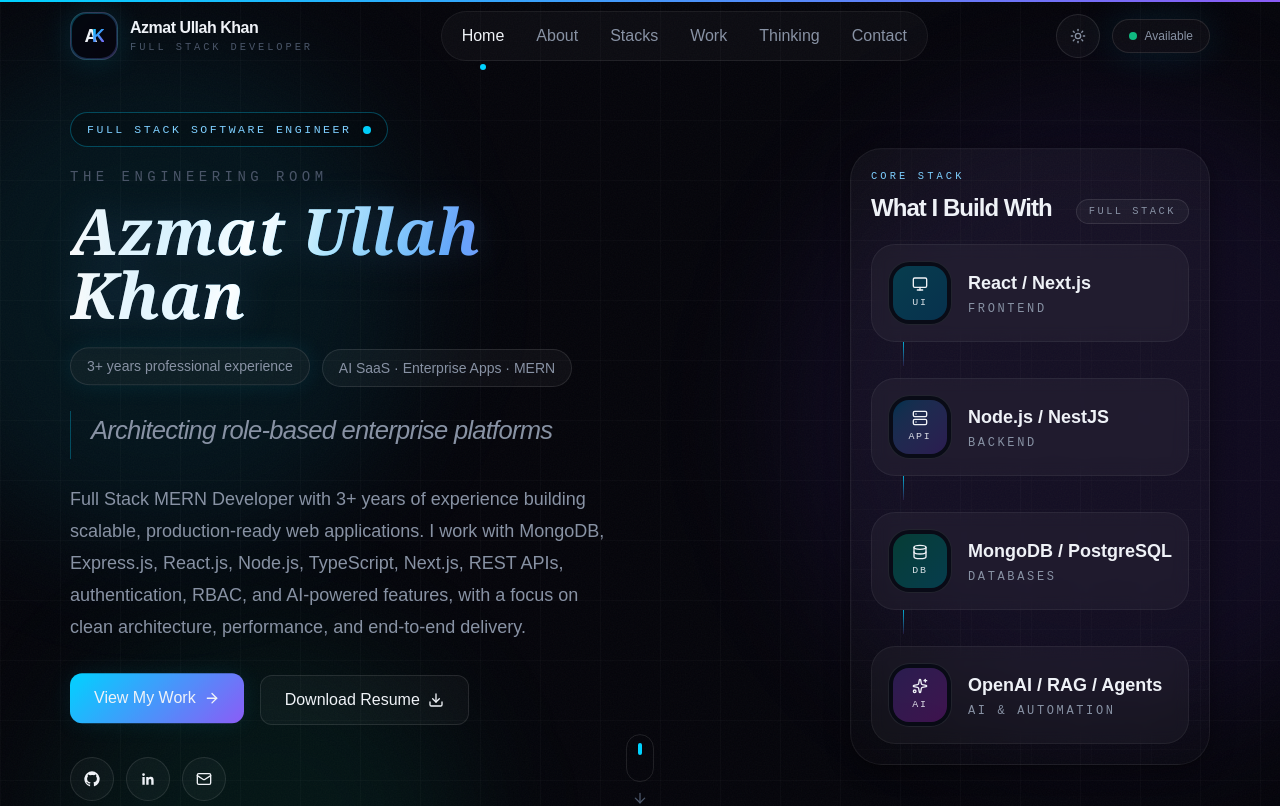
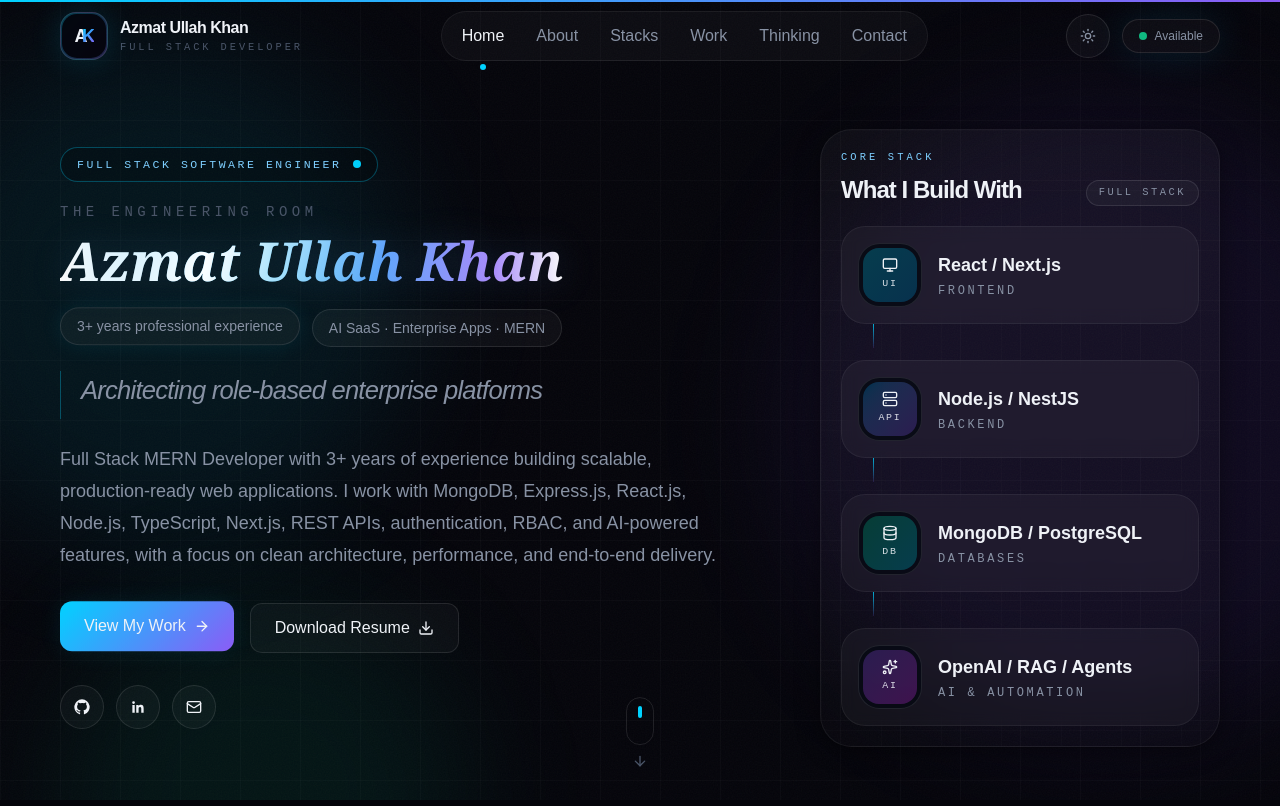
Before and after one commit to Azmat7860/Personal_Portfolio, a Next.js app: page / in a window 1280 px wide. Shown: the top 806 px of the page. Built offline with nearby package versions, Linux system fonts and the light colour scheme.

Commit message:
responsiveness updated

```diff
--- a/src/app/globals.css
+++ b/src/app/globals.css
@@ -231,7 +231,43 @@
 
 @media (min-width: 768px) {
   .container-shell {
-    padding-inline: 1.25rem;
+    padding-inline: 1.5rem;
+  }
+}
+
+/* ≥1024: balanced gutters; soft max so content stays centered on large screens */
+@media (min-width: 1024px) {
+  .container-shell {
+    max-width: 100%;
+    padding-inline: 2.25rem;
+  }
+}
+
+@media (min-width: 1280px) {
+  .container-shell {
+    max-width: 1240px;
+    padding-inline: 2.5rem;
+  }
+}
+
+@media (min-width: 1440px) {
+  .container-shell {
+    max-width: 1320px;
+    padding-inline: 2.5rem;
+  }
+}
+
+@media (min-width: 1600px) {
+  .container-shell {
+    max-width: 1400px;
+    padding-inline: 2.75rem;
+  }
+}
+
+@media (min-width: 1920px) {
+  .container-shell {
+    max-width: 1520px;
+    padding-inline: 3rem;
   }
 }
 
--- a/src/components/common/StackVisualization.tsx
+++ b/src/components/common/StackVisualization.tsx
@@ -38,7 +38,7 @@
   const shouldReduceMotion = useReducedMotion();
 
   return (
-    <div className="surface-panel relative hidden w-full max-w-[392px] overflow-hidden rounded-[2rem] border border-[var(--border-default)] bg-[radial-gradient(circle_at_top,rgba(0,210,255,0.12),transparent_40%),var(--stack-panel)] p-5 lg:block">
+    <div className="surface-panel relative w-full overflow-hidden rounded-[2rem] border border-[var(--border-default)] bg-[radial-gradient(circle_at_top,rgba(0,210,255,0.12),transparent_40%),var(--stack-panel)] p-4 xl:p-5">
       <div className="absolute inset-0 grid-overlay opacity-45" />
       <div className="relative z-10">
         <div className="mb-5 flex items-end justify-between gap-3">
--- a/src/components/sections/HeroSection.tsx
+++ b/src/components/sections/HeroSection.tsx
@@ -63,13 +63,13 @@
         transition={{ duration: 11, repeat: Infinity, ease: "easeInOut" }}
       />
 
-      <div className="container-shell relative z-10 grid min-w-0 gap-8 lg:grid-cols-[minmax(0,1.08fr)_minmax(0,0.92fr)] lg:items-center lg:gap-10">
+      <div className="container-shell relative z-10 grid min-w-0 gap-8 lg:grid-cols-[minmax(0,1fr)_minmax(300px,360px)] lg:items-center lg:gap-8 xl:grid-cols-[minmax(0,1fr)_minmax(340px,400px)] xl:gap-10 2xl:grid-cols-[minmax(0,1fr)_minmax(360px,440px)] 2xl:gap-12">
         <motion.div
           variants={staggerContainer}
           initial={shouldReduceMotion ? false : "hidden"}
           whileInView={shouldReduceMotion ? undefined : "visible"}
           viewport={{ once: true, amount: 0.35 }}
-          className="min-w-0 max-w-[40rem]"
+          className="min-w-0 w-full"
         >
           <motion.div
             variants={fadeInUp}
@@ -86,7 +86,7 @@
             <p className="mb-3 font-mono text-sm uppercase tracking-[0.32em] text-[var(--text-muted)]">
               The Engineering Room
             </p>
-            <h1 className="max-w-full text-[clamp(2.1rem,9vw,4rem)] leading-none break-words">
+            <h1 className="max-w-full text-[clamp(1.9rem,8vw,2.5rem)] leading-none whitespace-normal md:whitespace-nowrap lg:text-[2.55rem] xl:text-[3.35rem] 2xl:text-[3.75rem]">
               <GradientText className="hero-name-shimmer">
                 Azmat Ullah Khan
               </GradientText>
@@ -121,7 +121,7 @@
 
           <motion.p
             variants={fadeInUp}
-            className="mt-6 max-w-[34rem] text-base leading-7 text-[var(--text-secondary)] sm:text-lg sm:leading-8"
+            className="mt-6 max-w-[42rem] text-base leading-7 text-[var(--text-secondary)] sm:text-lg sm:leading-8"
           >
             {personal.intro}
           </motion.p>
@@ -174,7 +174,7 @@
           whileInView={shouldReduceMotion ? undefined : { opacity: 1, x: 0 }}
           viewport={{ once: true, amount: 0.4 }}
           transition={{ duration: 0.7, ease: [0.22, 1, 0.36, 1] as const }}
-          className="justify-self-end"
+          className="hidden min-w-0 w-full lg:block"
         >
           <StackVisualization />
         </motion.div>
```
